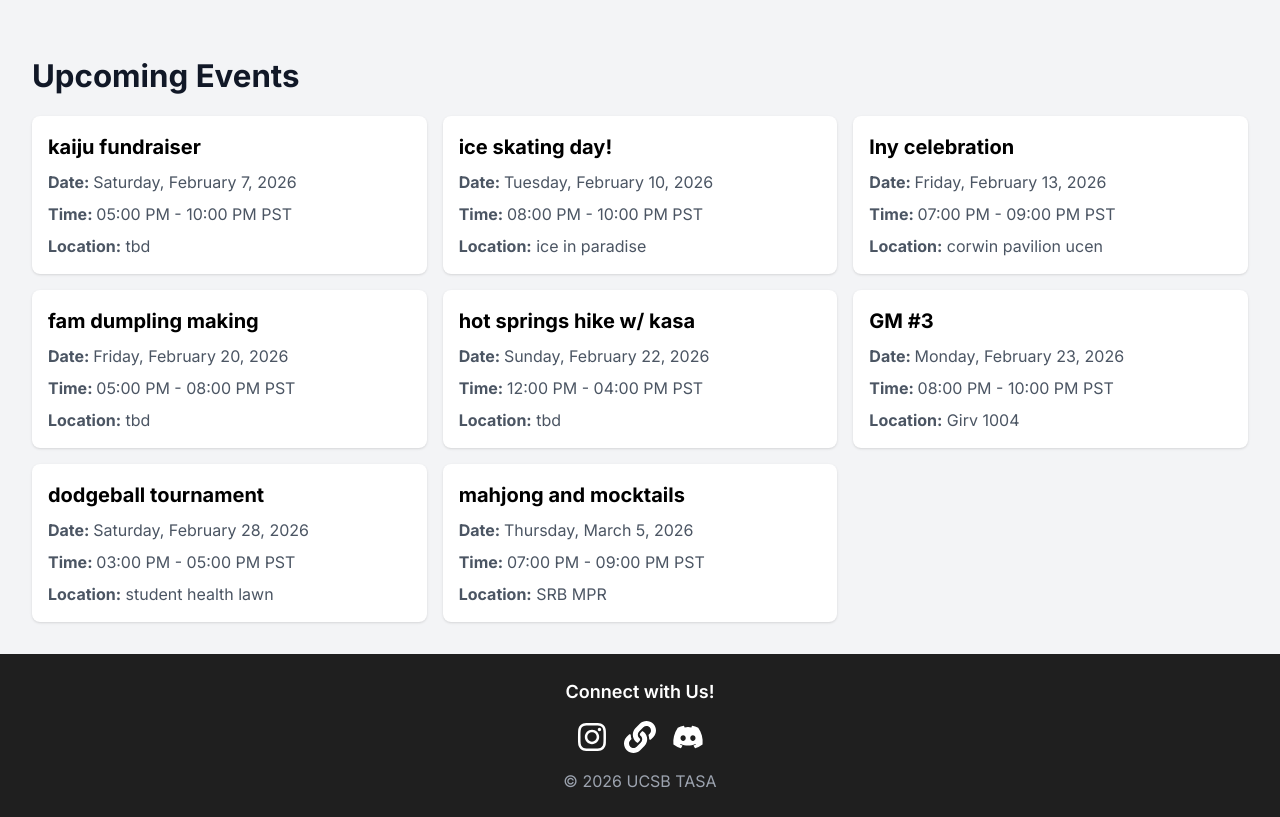
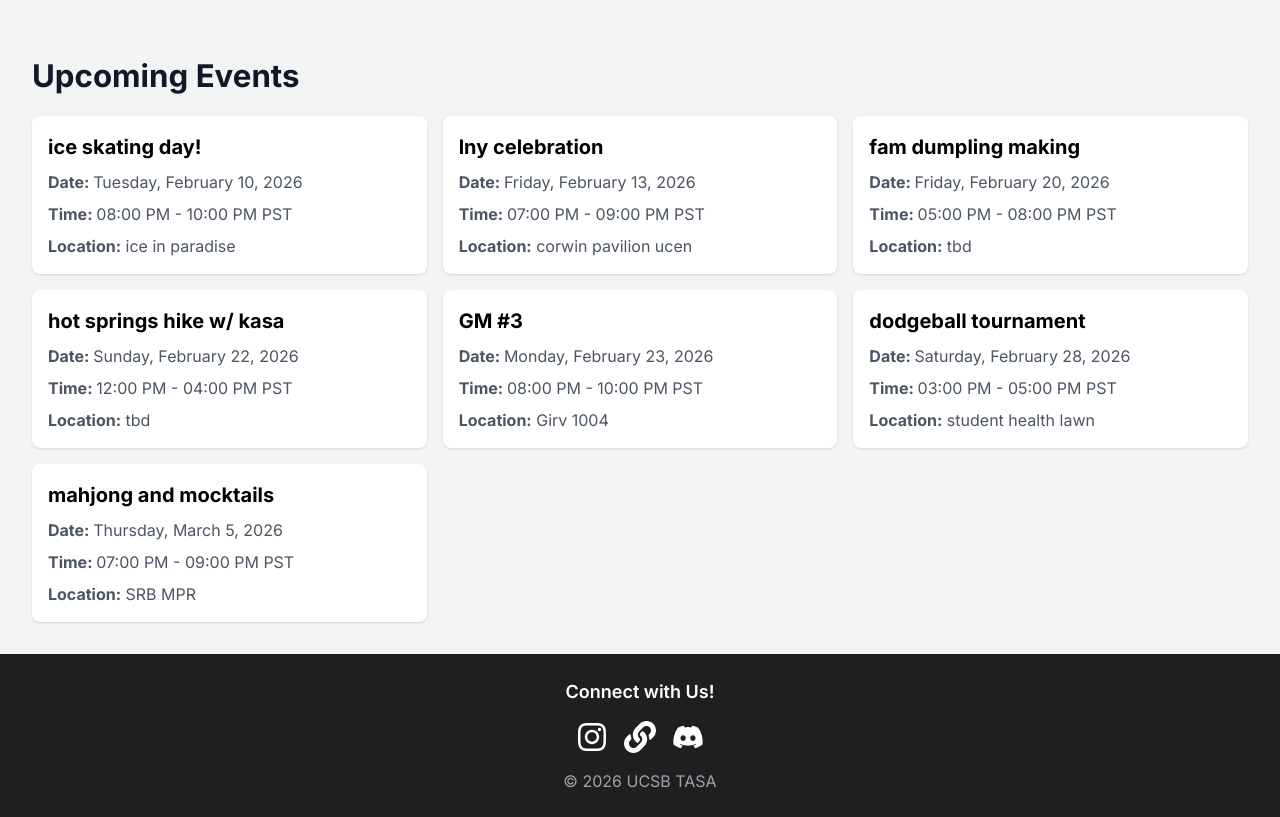
Before and after one commit to UCSBTASA/UCSBTASA.github.io, a Next.js app: page / in a window 1280 px wide. Shown: the part 1400-2217 px from the top of the page. Built offline with nearby package versions, Linux system fonts and the light colour scheme.

Commit message:
Update eventData.ts

```diff
--- a/data/eventData.ts
+++ b/data/eventData.ts
@@ -1,15 +1,5 @@
 const events =
 [
-  {
-    "title": "kaiju fundraiser",
-    "day of week": "Saturday",
-    "date": "2026-02-07",
-    "time": "05:00 PM - 10:00 PM",
-    "start": "05:00 PM",
-    "end": "10:00 PM",
-    "location": "tbd",
-    "customTime": ""
-  },
   {
     "title": "ice skating day!",
     "day of week": "Tuesday",
```
